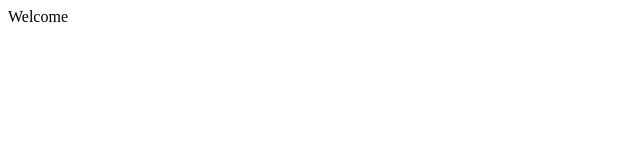
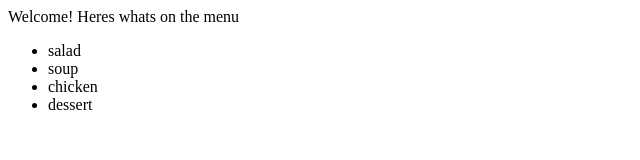
Before and after one commit to theurgie/newGitTest, a plain HTML site: page index.html in a window 1280 px wide. Shown: the whole page, without its empty margins (0-640 px from the left). Drawn offline with Linux system fonts and the light colour scheme.

Commit message:
add meno

```diff
--- a/index.html
+++ b/index.html
@@ -1,5 +1,14 @@
 <html>
  <body>
- Welcome
+ Welcome!
+
+ Heres whats on the menu
+
+ <ul>
+ 	<li>salad</li>
+ 	<li>soup</li>
+ 	<li>chicken</li>
+ 	<li>dessert</li>
+ </ul>
  </body>
 </html>
```
